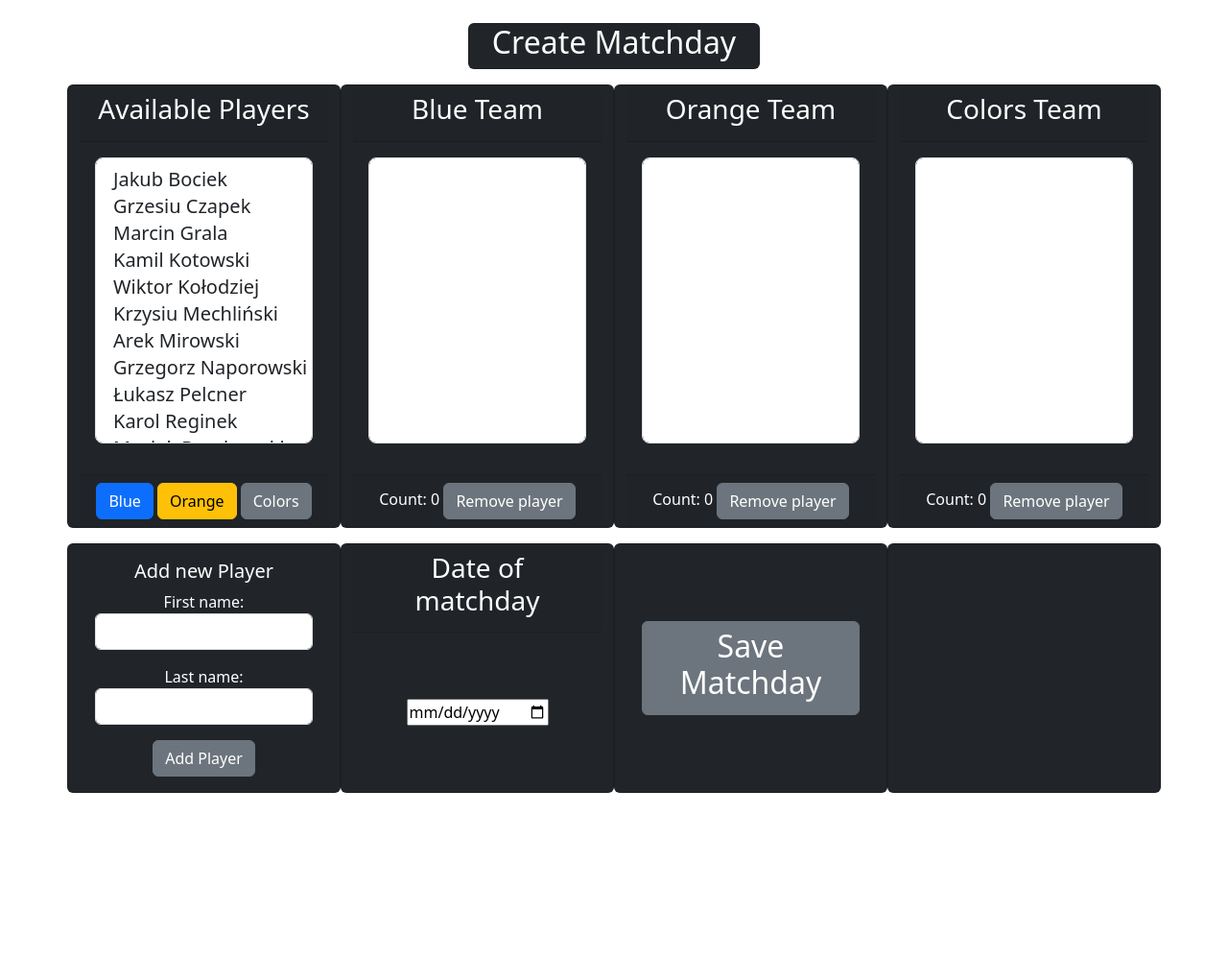
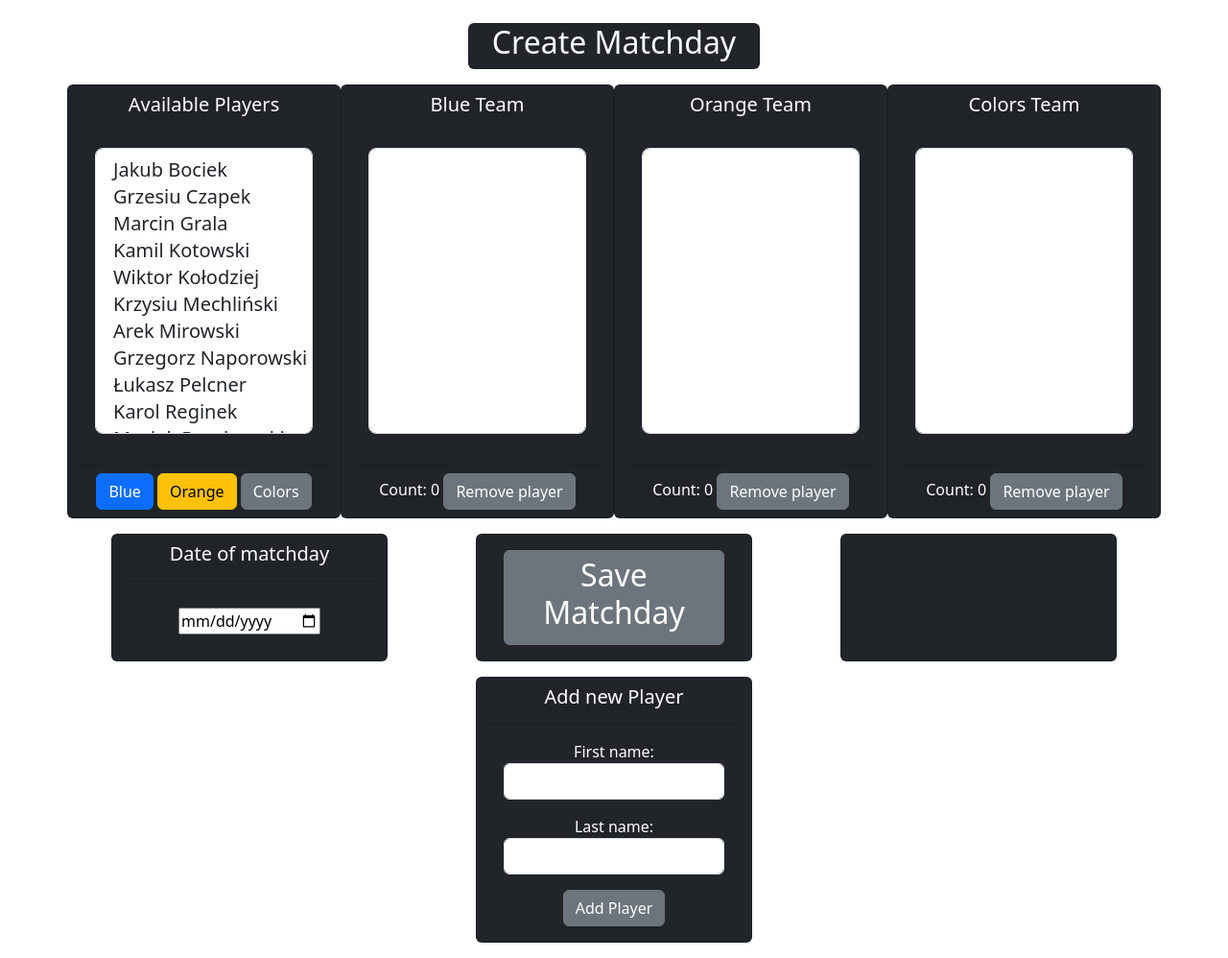
Before and after one commit to Put3k/Futsal-Stat-Track, a Django app: page /create_matchday/ in a window 1280 px wide. Shown: the part 56-1054 px from the top of the page at 96% size. Before the commit the page ends 882 px from the top, so only its background shows below. Run offline with Django 4.2, Linux system fonts and the light colour scheme; data comes from the database, SQL or seed files in the repository; both versions use the stored data as it was after the commit; lists and menus that the app fills with data are empty; some libraries are stand-ins or nearby versions.

Commit message:
Added Add-Player form to create_matchday view

```diff
--- a/mysite/stat_track/templates/stat_track/create_matchday.html
+++ b/mysite/stat_track/templates/stat_track/create_matchday.html
@@ -45,7 +45,7 @@
             <div class="row">
                 <div class="card text-bg-dark mb-3 container text-center col" style="max-width: 18rem">
                     <div class="card-header">
-                        <h3>Available Players</h3>
+                        <h5>Available Players</h5>
                     </div>
                     <div class="card-body">
                         <select class="form-select form-select-lg mb-3" aria-label=".form-select-lg example" id="available_players" name="available_players" size="10" multiple>
@@ -65,7 +65,7 @@
                 {% comment %} BLUE TEAM FORM {% endcomment %}
                 <div class="card text-bg-dark mb-3 container text-center col" style="max-width: 18rem">
                     <div class="card-header">
-                        <h3>Blue Team</h3>
+                        <h5>Blue Team</h5>
                     </div>
                     <div class="card-body">
                         <select id="team_blue" name="team_blue" class="form-select form-select-lg mb-3 form-control" aria-label=".form-select-lg example" size="10" multiple>
@@ -83,7 +83,7 @@
                 {% comment %} ORANGE TEAM FORM {% endcomment %}
                 <div class="card text-bg-dark mb-3 container text-center col" style="max-width: 18rem">
                     <div class="card-header">
-                        <h3>Orange Team</h3>
+                        <h5>Orange Team</h5>
                     </div>
                     <div class="card-body">
                         <select id="team_orange" name="team_orange" class="form-select form-select-lg mb-3 form-control" aria-label=".form-select-lg example" size="10" multiple>
@@ -101,7 +101,7 @@
                 {% comment %} COLORS TEAM FORM {% endcomment %}
                 <div class="card text-bg-dark mb-3 container text-center col" style="max-width: 18rem">
                     <div class="card-header">
-                        <h3>Colors Team</h3>
+                        <h5>Colors Team</h5>
                     </div>
                     <div class="card-body">
                         <select id="team_colors" name="team_colors" class="form-select form-select-lg mb-3 form-control" aria-label=".form-select-lg example" size="10" multiple>
@@ -120,23 +120,11 @@
             <div class="row">
 
                 {% comment %} Add new Player form {% endcomment %}
-                <div class="col card text-bg-dark mb-3 container text-center" style="max-width: 18rem">
-                    <div class="card-body">
-                        <h5 class="card-title">Add new Player</h5>
-
-                        <form action="{% url 'add_player' %}" method="POST">
-
-                            {{ player_form }}
-
-                            <button type="submit" class="btn btn-secondary">Add Player</button>
-                        </form>
-                    </div>
-                </div>
 
                 {% comment %} Date pick form {% endcomment %}
                 <div class="col card text-bg-dark mb-3 container text-center" style="max-width: 18rem">
                     <div class="card-header">
-                        <h3>Date of matchday</h3>
+                        <h5>Date of matchday</h5>
                     </div>
                     <div class="card-body d-flex align-items-center justify-content-center">
                         <form method="post">
@@ -153,8 +141,19 @@
                 </div>
                 <div class="col card text-bg-dark mb-3 container text-center" style="max-width: 18rem"></div>
             </div>
+          </form>
 
-          </form>
+          <div class="col card text-bg-dark mb-3 container text-center" style="max-width: 18rem">
+            <div class = "card-header">
+                <h5>Add new Player</h5>
+            </div>
+            <div class="card-body">
+                <form action="{% url 'create_matchday' %}" method="POST">
+                    {{ player_form }}
+                    <button type="submit" class="btn btn-secondary" name="addPlayer" value="addPlayer">Add Player</button>
+                </form>
+            </div>
+        </div>
     </div>
 
     <script>
@@ -162,7 +161,7 @@
             $("#add_to_blue").click(function() {
                 $("#available_players option:selected").each(function() {
                     $(this).removeClass("orange colors").addClass("blue");
-                    $("<span class="color-box blue"></span>").insertBefore($(this));
+                    $('<span class="color-box blue"></span>').insertBefore($(this));
                     $(this).appendTo("#team_blue").attr("data-team", "blue");
                 });
                 $("#blue_count").text($("#team_blue option").length);
@@ -171,7 +170,7 @@
             $("#add_to_orange").click(function() {
                 $("#available_players option:selected").each(function() {
                     $(this).removeClass("blue colors").addClass("orange");
-                    $("<span class="color-box orange"></span>").insertBefore($(this));
+                    $('<span class="color-box orange"></span>').insertBefore($(this));
                     $(this).appendTo("#team_orange").attr("data-team", "orange");
                 });
                 $("#orange_count").text($("#team_orange option").length);
@@ -180,7 +179,7 @@
             $("#add_to_colors").click(function() {
                 $("#available_players option:selected").each(function() {
                     $(this).removeClass("blue orange").addClass("colors");
-                    $("<span class="color-box green"></span>").insertBefore($(this));
+                    $('<span class="color-box green"></span>').insertBefore($(this));
                     $(this).appendTo("#team_colors").attr("data-team", "colors");
                 });
                 $("#colors_count").text($("#team_colors option").length);
--- a/mysite/stat_track/templates/stat_track/navbar.html
+++ b/mysite/stat_track/templates/stat_track/navbar.html
@@ -1,30 +1,3 @@
-{% comment %} <nav class="navbar navbar-expand-lg navbar-dark bg-dark">
-    <div class="container-fluid">
-      <a class="navbar-brand" href="{% url 'home' %}">Stat Track</a>
-      <button class="navbar-toggler" type="button" data-bs-toggle="collapse" data-bs-target="#navbarSupportedContent" aria-controls="navbarSupportedContent" aria-expanded="false" aria-label="Toggle navigation">
-        <span class="navbar-toggler-icon"></span>
-      </button>
-      <div class="collapse navbar-collapse" id="navbarSupportedContent">
-        <ul class="navbar-nav me-auto mb-2 mb-lg-0">
-          <li class="nav-item dropdown">
-            <a class="nav-link dropdown-toggle" href="#" role="button" data-bs-toggle="dropdown" aria-expanded="false">
-              Browse
-            </a>
-            <ul class="dropdown-menu">
-              <li><a class="dropdown-item" href="#">Players List</a></li>
-              <li><a class="dropdown-item" href="#">Matchdays List</a></li>
-              <li><a class="dropdown-item" href="{% url 'create_matchday' %}">Create Match</a></li>
-            </ul>
-          </li>
-        </ul>
-        <form class="d-flex" role="search">
-          <input class="form-control me-2" type="search" placeholder="Search for player" aria-label="Search">
-          <button class="btn btn-outline-success" type="submit">Search</button>
-        </form>
-      </div>
-    </div>
-  </nav> {% endcomment %}
-
 <nav class="navbar navbar-expand-lg navbar-dark bg-dark">
     <div class="container-fluid">
         <a class="navbar-brand" href="{% url 'home' %}">Stat Track</a>
--- a/mysite/stat_track/urls.py
+++ b/mysite/stat_track/urls.py
@@ -9,7 +9,6 @@
     path('create_matchday/', views.match_creator_matchday, name="create_matchday"),
     path('matchday/<int:matchday_id>/edit', views.edit_matchday, name="edit_matchday"),
     path('delete_match/<int:match_id>/', views.delete_match, name="delete_match"),
-    path('add_player', views.add_player, name="add_player"),
 
     path('ajax_load_players/', views.load_players, name='ajax_load_players'), #AJAX
 ]
--- a/mysite/stat_track/views.py
+++ b/mysite/stat_track/views.py
@@ -121,6 +121,17 @@
             error = 'Match data is not valid.'
             errors.append(error)
 
+    elif "addPlayer" in request.POST:
+        player_form = PlayerForm(request.POST)
+
+        if player_form.is_valid():
+            player = player_form.save()
+            success = f'Player {player} has been added successfully'
+
+            return redirect ('create_matchday')
+        else:
+            player_form = PlayerForm()
+
     #get match list for this matchday
     match_list = Match.objects.filter(matchday=matchday)
 
@@ -146,10 +157,6 @@
     match.delete()
     return redirect(f'/matchday/{matchday_id}/edit')
 
-def add_player(request):
-
-
-    return render(request, "stat_track/add_player.html", context)
 
 # AJAX
 def load_players(request):
```
Also changed, not shown: mysite/db.sqlite3.
